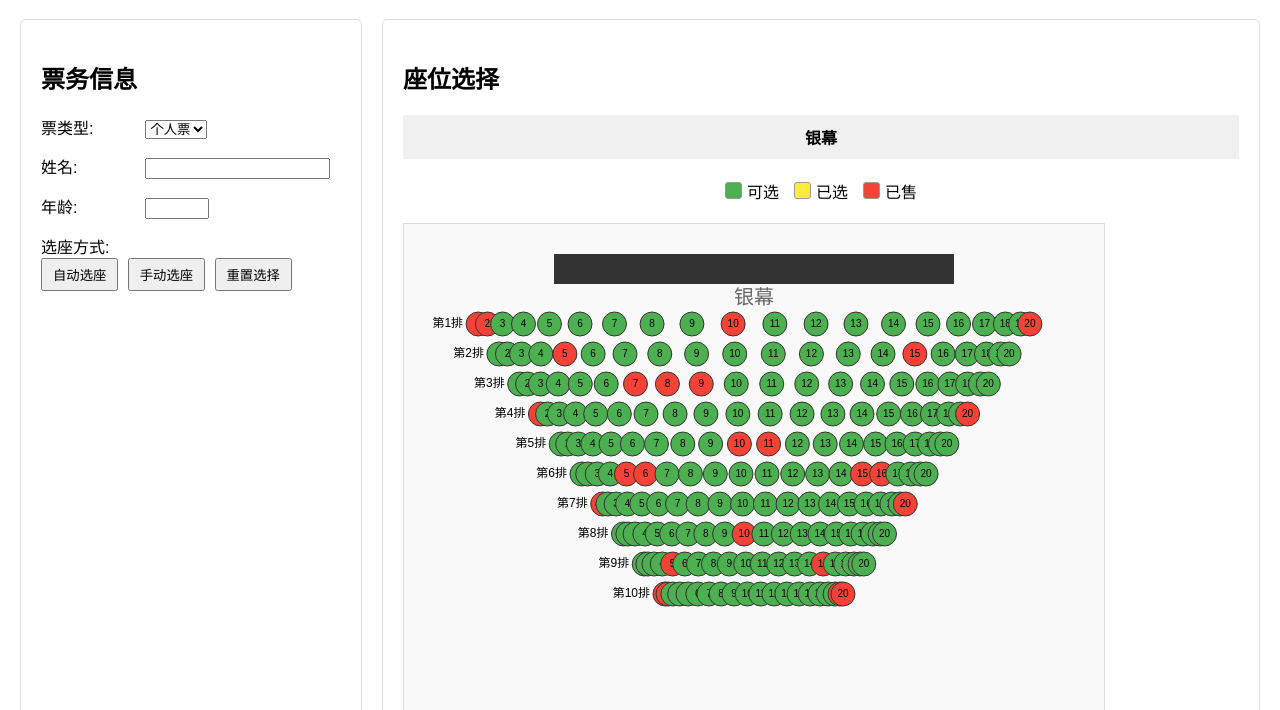
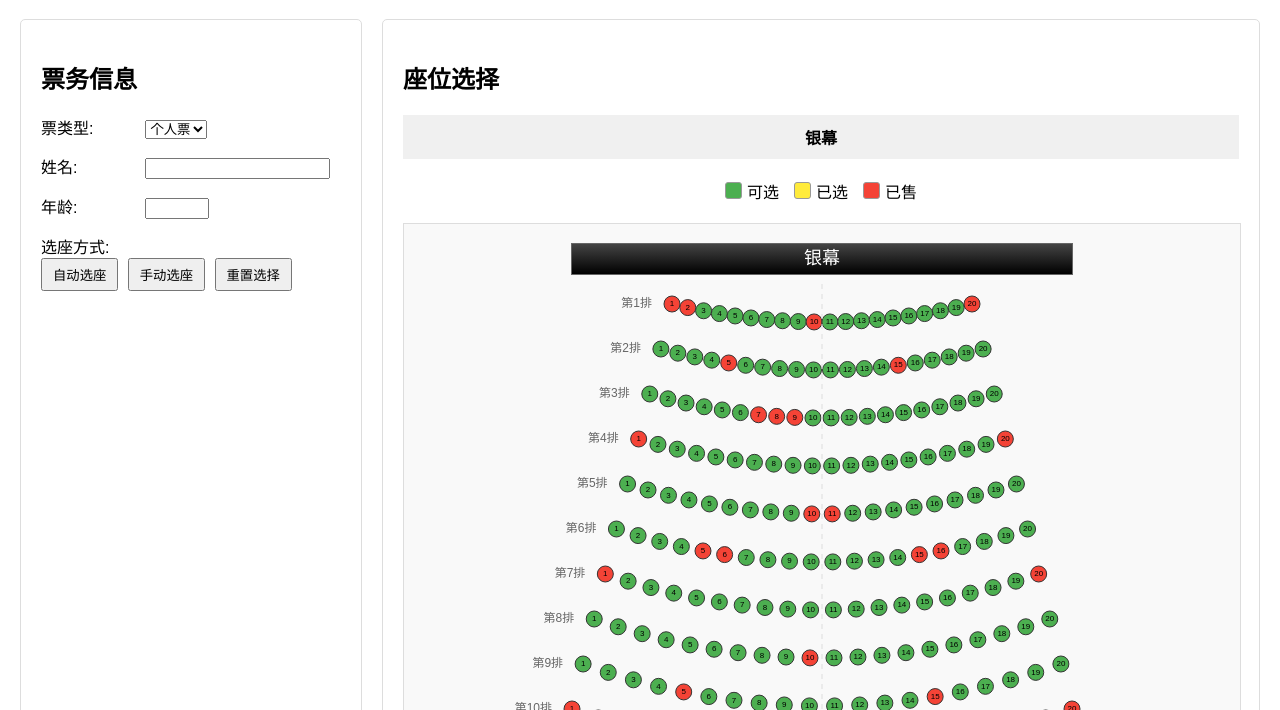
Before and after one commit to PepperChicken114/cinema-seat-booking, a plain HTML site: page cinema/index.html in a window 1280 px wide. Shown: the part 90-800 px from the top of the page. Drawn offline with Linux system fonts and the light colour scheme.

Commit message:
update draw

```diff
--- a/cinema/index.html
+++ b/cinema/index.html
@@ -78,7 +78,7 @@
             </div>
 
             <!-- 这是显示座位图的关键部分 -->
-            <canvas id="cinemaCanvas" width="700" height="500"></canvas>
+            <canvas id="cinemaCanvas" ></canvas>
 
             <div id="ticketInfo" class="ticket-info" style="display: none;">
                 <h3>票务信息</h3>
--- a/cinema/logic.js
+++ b/cinema/logic.js
@@ -1,4 +1,4 @@
- document.addEventListener('DOMContentLoaded', function() {
+document.addEventListener('DOMContentLoaded', function () {
     const canvas = document.getElementById('cinemaCanvas');
     const ctx = canvas.getContext('2d');
 
@@ -46,25 +46,54 @@
     };
 
     // 初始化座位数据
+    // 初始化座位数据
+    // 在initializeSeats()函数之前添加canvas尺寸调整函数
+    function resizeCanvas() {
+        const container = document.querySelector('.seat-section');
+        const canvas = document.getElementById('cinemaCanvas');
+
+        // 设置canvas的实际尺寸
+        canvas.width = container.clientWidth - 40; // 减去padding
+        canvas.height = 600; // 或者根据需要调整
+
+        // 重新初始化和绘制
+        initializeSeats();
+        drawSeatMap();
+    }
+    resizeCanvas();
+
+    // 窗口大小改变时重新调整
+    window.addEventListener('resize', resizeCanvas);
     function initializeSeats() {
         state.seats = [];
         const centerX = canvas.width / 2;
-                const startY = 100;
-                const rowSpacing = 30;
-                const maxCurve = 300; // 最大弧形偏移量
+        const startY = 80;
+        const rowSpacing = 45;
 
         for (let row = 1; row <= config.rows; row++) {
             const rowSeats = [];
             const rowY = startY + (row - 1) * rowSpacing;
 
-                    // 计算当前行的弧形偏移量 (越靠后的排数弧形越小)
-                    const curveFactor = 1 - (row / config.rows) * 0.7;
-                    const curve = maxCurve * curveFactor;
+            // 计算弧形参数
+            const curveFactor = (row - 1) / (config.rows - 1); // 0到1
+            const baseWidth = 300; // 第一排宽度
+            const maxWidth = 500; // 最后一排宽度
+            const rowWidth = baseWidth + (maxWidth - baseWidth) * curveFactor;
+
+            // 弧形高度（向上凸起）
+            const arcHeight = 15 + row * 3; // 后排弧形更明显
 
             for (let seatNum = 1; seatNum <= config.seatsPerRow; seatNum++) {
-                        // 计算座位在弧形上的位置
-                        const angle = Math.PI * (seatNum / (config.seatsPerRow + 1) - 0.5);
-                        const x = centerX + Math.sin(angle) * curve;
+                // 在水平线上均匀分布
+                const seatSpacing = rowWidth / (config.seatsPerRow - 1);
+                const linearX = centerX - rowWidth / 2 + (seatNum - 1) * seatSpacing;
+
+                // 计算弧形Y偏移（抛物线）
+                const normalizedX = (linearX - centerX) / (rowWidth / 2); // [-1, 1]
+                const yOffset = arcHeight * (1 - normalizedX * normalizedX); // 抛物线弧形
+
+                const x = linearX;
+                const y = rowY + yOffset; // 向上凸起
 
                 const seatId = `${row}-${seatNum}`;
                 const isReserved = state.reservedSeats.includes(seatId);
@@ -74,9 +103,9 @@
                     row: row,
                     number: seatNum,
                     x: x,
-                            y: rowY,
+                    y: y,
                     isReserved: isReserved,
-                            radius: 12
+                    radius: 8
                 });
             }
             state.seats.push(rowSeats);
@@ -88,18 +117,39 @@
         // 清除画布
         ctx.clearRect(0, 0, canvas.width, canvas.height);
 
-                // 绘制屏幕
-                ctx.fillStyle = '#333';
-                ctx.fillRect(150, 30, 400, 30);
-                ctx.fillStyle = '#666';
-                ctx.font = '20px Arial';
+        // 绘制银幕 - 位置调整到第一排前方
+        const screenWidth = Math.min(canvas.width * 0.8, 500);
+        const screenX = (canvas.width - screenWidth) / 2;
+        const screenY = 20; // 银幕位置
+        const screenHeight = 30;
+
+        // 绘制银幕背景
+        ctx.fillStyle = '#1a1a1a';
+        ctx.fillRect(screenX, screenY, screenWidth, screenHeight);
+
+        // 绘制银幕边框和阴影效果
+        ctx.strokeStyle = '#666';
+        ctx.lineWidth = 2;
+        ctx.strokeRect(screenX, screenY, screenWidth, screenHeight);
+
+        // 银幕渐变效果
+        const gradient = ctx.createLinearGradient(screenX, screenY, screenX, screenY + screenHeight);
+        gradient.addColorStop(0, '#444');
+        gradient.addColorStop(1, '#000');
+        ctx.fillStyle = gradient;
+        ctx.fillRect(screenX, screenY, screenWidth, screenHeight);
+
+        // 绘制银幕文字
+        ctx.fillStyle = '#fff';
+        ctx.font = '18px Arial';
         ctx.textAlign = 'center';
-                ctx.fillText('银幕', canvas.width / 2, 80);
+        ctx.textBaseline = 'middle';
+        ctx.fillText('银幕', canvas.width / 2, screenY + screenHeight / 2);
 
         // 绘制所有座位
         state.seats.forEach(rowSeats => {
             rowSeats.forEach(seat => {
-                        // 开始绘制座位圆形
+                // 绘制座位圆形
                 ctx.beginPath();
                 ctx.arc(seat.x, seat.y, seat.radius, 0, Math.PI * 2);
 
@@ -114,24 +164,38 @@
 
                 ctx.fill();
                 ctx.strokeStyle = '#333';
+                ctx.lineWidth = 1;
                 ctx.stroke();
 
                 // 绘制座位号
                 ctx.fillStyle = '#000';
-                        ctx.font = '10px Arial';
+                ctx.font = '8px Arial';
                 ctx.textAlign = 'center';
                 ctx.textBaseline = 'middle';
                 ctx.fillText(seat.number, seat.x, seat.y);
 
-                        // 绘制排号 (每排第一个座位左侧)
+                // 绘制排号（每排第一个座位左侧）
                 if (seat.number === 1) {
-                            ctx.fillStyle = '#000';
+                    ctx.fillStyle = '#666';
                     ctx.font = '12px Arial';
                     ctx.textAlign = 'right';
-                            ctx.fillText(`第${seat.row}排`, seat.x - 15, seat.y);
+                    ctx.fillText(`第${seat.row}排`, seat.x - 20, seat.y);
                 }
             });
         });
+
+        // 绘制过道指示线
+        ctx.strokeStyle = '#ddd';
+        ctx.lineWidth = 1;
+        ctx.setLineDash([5, 5]);
+
+        // 中间过道
+        ctx.beginPath();
+        ctx.moveTo(canvas.width / 2, 60);
+        ctx.lineTo(canvas.width / 2, canvas.height - 20);
+        ctx.stroke();
+
+        ctx.setLineDash([]); // 重置线条样式
     }
 
     // 处理座位点击事件
@@ -157,12 +221,27 @@
         });
 
         if (clickedSeat) {
+
+            const ticketType = elements.ticketType.value;
+
+            if (ticketType === 'individual') {
+                // 个人票逻辑：只能选择一个座位
+                if (state.selectedSeats.includes(clickedSeat.id)) {
+                    // 如果点击的是已选座位，取消选择
+                    state.selectedSeats = [];
+                } else {
+                    // 如果点击的是未选座位，替换为这个座位
+                    state.selectedSeats = [clickedSeat.id];
+                }
+            } else {
+                // 团体票逻辑：保持原有的切换逻辑
                 const index = state.selectedSeats.indexOf(clickedSeat.id);
 
                 if (index === -1) {
                     state.selectedSeats.push(clickedSeat.id);
                 } else {
                     state.selectedSeats.splice(index, 1);
+                }
             }
 
             // 重新绘制座位图
@@ -197,7 +276,13 @@
                 html += '</ul>';
             }
 
-                    html += `<p><strong>座位:</strong> ${state.selectedSeats.join(', ')}</p>`;
+            // 格式化座位显示
+            const formattedSeats = state.selectedSeats.map(seatId => {
+                const [row, seat] = seatId.split('-');
+                return `第${row}排${seat}号`;
+            }).join(', ');
+
+            html += `<p><strong>座位:</strong> ${formattedSeats}</p>`;
             elements.ticketDetails.innerHTML = html;
         } else {
             elements.ticketInfo.style.display = 'none';
@@ -217,11 +302,11 @@
         let availableRows = [];
 
         if (age < 15) { // 少年
-                    availableRows = Array.from({length: config.rows - 3}, (_, i) => i + 4); // 不能坐前三排
+            availableRows = Array.from({ length: config.rows - 3 }, (_, i) => i + 4); // 不能坐前三排
         } else if (age > 60) { // 老年人
-                    availableRows = Array.from({length: config.rows - 3}, (_, i) => i + 1); // 不能坐最后三排
+            availableRows = Array.from({ length: config.rows - 3 }, (_, i) => i + 1); // 不能坐最后三排
         } else { // 成年人
-                    availableRows = Array.from({length: config.rows}, (_, i) => i + 1);
+            availableRows = Array.from({ length: config.rows }, (_, i) => i + 1);
         }
 
         // 寻找可用座位
@@ -263,21 +348,21 @@
 
         if (hasChild && hasSenior) {
             // 既有少年又有老年人 - 只能坐中间排
-                    availableRows = Array.from({length: config.rows - 6}, (_, i) => i + 4);
+            availableRows = Array.from({ length: config.rows - 6 }, (_, i) => i + 4);
         } else if (hasChild) {
             // 只有少年 - 不能坐前三排
-                    availableRows = Array.from({length: config.rows - 3}, (_, i) => i + 4);
+            availableRows = Array.from({ length: config.rows - 3 }, (_, i) => i + 4);
         } else if (hasSenior) {
             // 只有老年人 - 不能坐最后三排
-                    availableRows = Array.from({length: config.rows - 3}, (_, i) => i + 1);
+            availableRows = Array.from({ length: config.rows - 3 }, (_, i) => i + 1);
         } else {
             // 都是成年人 - 可以坐任何排
-                    availableRows = Array.from({length: config.rows}, (_, i) => i + 1);
+            availableRows = Array.from({ length: config.rows }, (_, i) => i + 1);
         }
 
         // 寻找连续座位
         for (const row of availableRows) {
-                    const rowSeats = state.seats[row-1];
+            const rowSeats = state.seats[row - 1];
             let consecutiveSeats = 0;
             let startIndex = 0;
 
@@ -464,7 +549,7 @@ function confirmBooking() {
     //  let isManualSelectionMode = false;
     // 设置事件监听器
     function setupEventListeners() {
-                elements.ticketType.addEventListener('change', function() {
+        elements.ticketType.addEventListener('change', function () {
             if (this.value === 'individual') {
                 elements.individualForm.style.display = 'block';
                 elements.groupForm.style.display = 'none';
@@ -477,7 +562,7 @@ function confirmBooking() {
         });
 
         elements.addMembersBtn.addEventListener('click', addGroupMembers);
-                elements.autoSelectBtn.addEventListener('click', function() {
+        elements.autoSelectBtn.addEventListener('click', function () {
             clearError();
             state.selectedSeats = [];
 
@@ -496,7 +581,7 @@ function confirmBooking() {
 
 
         // 手动选座按钮事件监听器
-                elements.manualSelectBtn.addEventListener('click', function() {
+        elements.manualSelectBtn.addEventListener('click', function () {
             clearError();
 
             const ticketType = elements.ticketType.value;
--- a/cinema/style.css
+++ b/cinema/style.css
@@ -30,6 +30,9 @@ body {
             border: 1px solid #ddd;
             margin-bottom: 20px;
             background-color: #f9f9f9;
+            width: 100%;
+            height: 600px; /* 或者使用 height: calc(100vh - 200px) */
+            display: block;
         }
         .form-group {
             margin-bottom: 15px;
```
Lines whose indentation alone changed are shown as unchanged.
